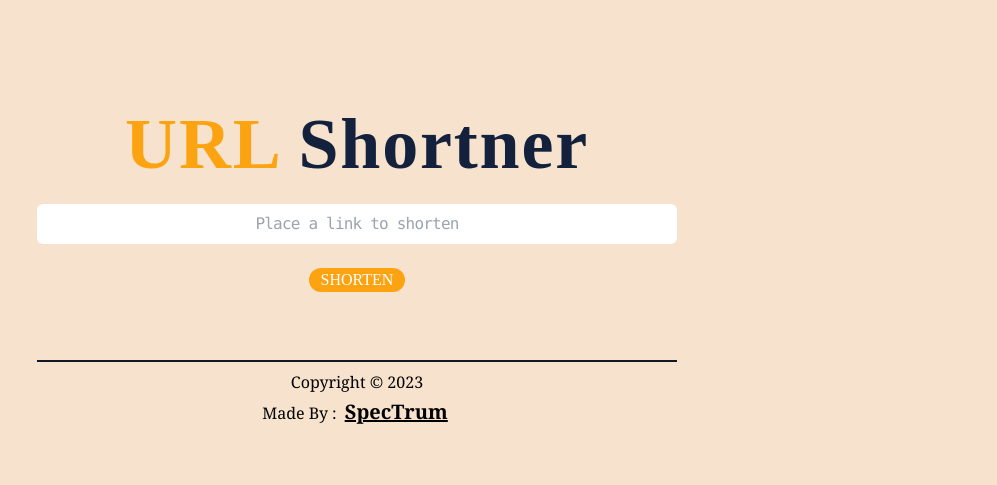
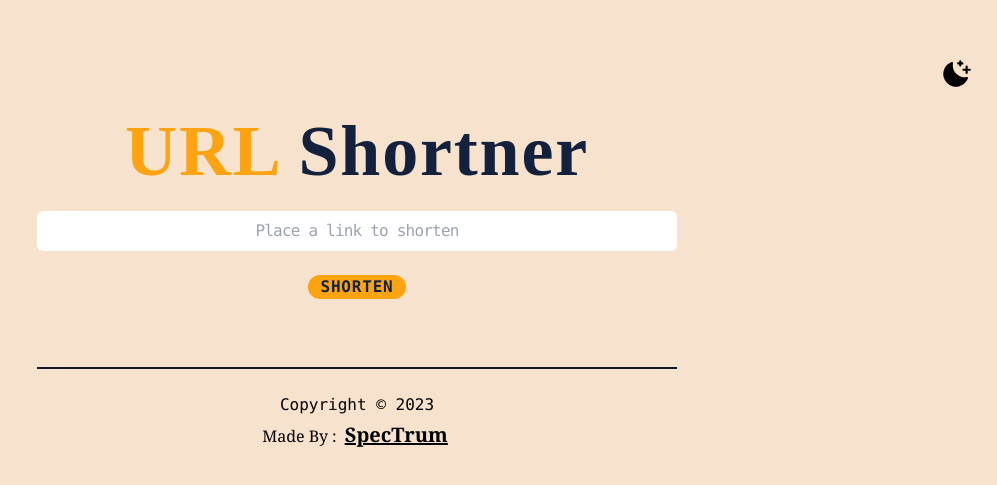
Before and after one commit to Annany2002/urlShortner, a React (Vite) app: page / in a window 1280 px wide. Shown: the part 137-622 px from the top of the page, without its empty margins (283-1280 px from the left). Built offline with nearby package versions, Linux system fonts and the light colour scheme; a web font is replaced by a local one.

Commit message:
Dark Mode added

```diff
--- a/index.html
+++ b/index.html
@@ -8,6 +8,17 @@
   </head>
   <body>
     <div id="root"></div>
-    <script type="module" src="/src/main.jsx"></script>
+    <script type="module" src="/src/main.jsx">
+  // It's best to inline this in `head` to avoid FOUC (flash of unstyled content) when changing pages or themes
+  // if (
+  //   localStorage.getItem('color-theme') === 'dark' ||
+  //   (!('color-theme' in localStorage) &&
+  //     window.matchMedia('(prefers-color-scheme: dark)').matches)
+  // ) {
+  //   document.documentElement.classList.add('dark');
+  // } else {
+  //   document.documentElement.classList.remove('dark');
+  // }
+    </script>
   </body>
 </html>
--- a/package.json
+++ b/package.json
@@ -9,6 +9,7 @@
     "preview": "vite preview"
   },
   "dependencies": {
+    "@phosphor-icons/react": "^2.0.6",
     "axios": "^1.3.4",
     "react": "^18.2.0",
     "react-copy-to-clipboard": "^5.1.0",
--- a/src/App.jsx
+++ b/src/App.jsx
@@ -5,7 +5,12 @@ import RecentLinks from './RecentLinks'
 import { useState } from 'react'
 
 const App = () => {
-  const [ data, setData ] = useState(JSON.parse(localStorage.getItem('data')) || [])
+  const [data, setData] = useState(JSON.parse(localStorage.getItem('data')) || []);
+  const [darkTheme, setDarkTheme] = useState(false);
+
+  function cn(...classes) {
+    return classes.filter(Boolean).join(' ')
+  }
 
   const handleDelete = (id) => {
     let items = data
@@ -20,10 +25,13 @@ const App = () => {
   }
 
   return (
-    <div className='bg-[#f6e2cd] flex flex-col justify-center h-auto min-h-screen'>
+    <div className={darkTheme ? 'dark' : ' '}>
+      <div className='bg-[#f6e2cd] flex flex-col justify-center h-auto min-h-screen dark:bg-[#14213d]'>
         <InputShortner
           data={data}
           setData={setData}
+          darkTheme={darkTheme}
+          setDarkTheme={setDarkTheme}
         />
         <RecentLinks
           data={data}
@@ -31,6 +39,7 @@ const App = () => {
         />
         <Footer />
       </div>
+    </div>
   )
 }
 export default App
--- a/src/Footer.jsx
+++ b/src/Footer.jsx
@@ -1,11 +1,11 @@
 const Footer = () => {
   return (
-    <div className="flex flex-col text-center w-full mb-2">
-      <div className="mt-3 font-thin mx-auto w-3/4 border-t-2 border-gray-900 sm:mt-10 md:max-w-[640px]">
-        <p className="mt-2 mb-1 font-serif">Copyright © 2023</p>
-        <p className="pr-1 font-serif">
+    <div className="flex flex-col text-center w-full mb-2 pb-3">
+      <div className="mt-3 font-thin mx-auto w-3/4 border-t-2 border-gray-900 sm:mt-10 md:max-w-[640px] dark:border-gray-200 dark:text-[#e5e5e5]">
+        <p className="mt-2 mb-1 font-mono pt-4">Copyright © 2023</p>
+        <p className="pr-1 font-serif pb-2">
           Made By :
-          <a className="font-bold text-xl font-serif t0 underline pl-2" href="https://github.com/Annany2002">
+          <a className="font-bold text-xl font-serif t0 underline pl-2 dark:text-gray-300" href="https://github.com/Annany2002">
             SpecTrum
           </a>
         </p>
--- a/src/InputShortner.jsx
+++ b/src/InputShortner.jsx
@@ -1,7 +1,8 @@
 import { useState } from "react";
 import axios from 'axios';
+import { Sun, MoonStars } from "@phosphor-icons/react";
 
-const InputShortner = ({ data, setData }) => {
+const InputShortner = ({ data, setData, darkTheme, setDarkTheme }) => {
 	const [value, setValue] = useState("");
 	const [loading, setLoading] = useState(false)
 	const [error, setError] = useState(null)
@@ -33,9 +34,16 @@ const InputShortner = ({ data, setData }) => {
 
 	return (
 		<div className="flex flex-col items-center mb-3">
+			<button className='ml-auto px-6 py-2'
+				type="button"
+				onClick={() =>
+					setDarkTheme(!darkTheme)
+				}>
+				{darkTheme ? <Sun size={34} color={'#fff'} weight='fill' /> : <MoonStars size={34} weight="fill" />}
+			</button>
 			<div className="flex flex-col my-4 sm:flex-row">
-				<h1 className="font-bold text-[#fca311] px-2 tracking-wide text-6xl md:text-7xl text-center">URL</h1>
-				<h1 className="text-[#14213d] font-bold tracking-wide text-6xl px-2 md:text-7xl">Shortner</h1>
+				<h1 className="font-bold text-[#fca311] px-2 tracking-wide text-6xl md:text-7xl text-center dark:text-[#eae2b7]">URL</h1>
+				<h1 className="text-[#14213d] dark:text-[#e5e5e5] font-bold tracking-wide text-6xl px-2 md:text-7xl">Shortner</h1>
 			</div>
 			<input
 				type="text"
@@ -48,7 +56,7 @@ const InputShortner = ({ data, setData }) => {
 			/>
 			<button
 				onClick={handleClick}
-				className="uppercase bg-[#fca311] text-white border-none outline-none px-3 rounded-xl my-4 focus:bg-[#fca311] hover:bg-orange-500 hover:text-gray-100 font-thin"
+				className="uppercase bg-[#fca311] text-[#14213d] border-none font-mono tracking-wider outline-none px-3 rounded-xl my-4 focus:bg-[#fca311] hover:bg-orange-500 hover:text-gray-100 font-bold dark:text-[#e5e5e5]"
 			>shorten</button>
 			{
 				loading && <p className="font-thin text-md sm:text-2xl lg:text-3xl font-serif text-[#14213d] tracking-widest">
--- a/src/RecentLinks.jsx
+++ b/src/RecentLinks.jsx
@@ -1,5 +1,4 @@
 import CopyToClipboard from "react-copy-to-clipboard"
-import { useEffect } from "react"
 
 export default function RecentLinks({ data, handleDelete}){
 
@@ -7,31 +6,31 @@ export default function RecentLinks({ data, handleDelete}){
     <div className='flex flex-col items-center mt-0 justify-center md:grid md:grid-cols-2 lg:grid-cols-3'>
       {
         data.map((i, index) =>
-          <div key={index + 'link'} className='w-2/3 tracking-wide text-center py-2 mx-auto border-2 my-2 break-words border-gray-900 hover:border-gray-600 rounded-3xl sm:w-3/4'>
+          <div key={index + 'link'} className='w-2/3 tracking-wide text-center py-2 mx-auto border-2 my-2 break-words border-gray-900 hover:border-gray-600 rounded-3xl sm:w-3/4 dark:border-gray-100 dark:hover:border-gray-500'>
             <p className='py-1 font-serif px-1 sm:px-3'>
-              <span className="font-semibold text-[#14213d]">
+              <span className="font-semibold text-[#14213d] dark:text-[#e5e5e5] font-mono">
                 Original Link : {' '}
               </span>
-              <span className="px-2 font-light font-mono hover:text-gray-600 hover:underline hover:underline-offset-4">{i.full_link}</span>
+              <span className="px-2 font-light font-mono hover:text-gray-600 hover:underline hover:underline-offset-4 dark:text-[#e5e5e5] dark:hover:text-[#f2e9e4]">{i.full_link}</span>
             </p>
             <p className='font-serif px-1 sm:px-2 py-1'>
-              <span className="font-semibold text-[#14213d]">
+              <span className="font-semibold text-[#14213d] dark:text-[#e5e5e5] font-mono">
                 Shorten Link : {' '}
               </span>
-              <span className="font-mono px-1 hover:underline hover:text-gray-600 hover:underline-offset-2">
+              <span className="font-mono px-1 hover:underline hover:text-gray-600 hover:underline-offset-2 dark:text-[#e5e5e5] dark:hover:text-[#f2e9e4]">
                 {i.short_link}
               </span>
             </p>
             <CopyToClipboard
               text={i.short_link}
             >
-              <button className="border-2 border-gray-900 font-mono tracking-wider bg-[#fca311] mx-2 px-6 my-1 font-bold rounded-md">
+              <button className="border-2 border-gray-900 font-mono tracking-wider bg-[#fca311] mx-2 px-6 my-1 font-bold rounded-md dark:text-[#e5e5e5]">
                 Copy
               </button>
             </CopyToClipboard>
             <button
               onClick={(e) => handleDelete(i.id)}
-              className="border-2 border-gray-900 font-mono px-4 font-bold rounded-md bg-[#fca311] hover:bg-[#ffb133] my-1 mx-2">Remove</button>
+              className="border-2 border-gray-900 font-mono px-4 font-bold rounded-md bg-[#fca311] hover:bg-[#ffb133] my-1 mx-2 dark:text-[#e5e5e5]">Remove</button>
           </div>
         )
       }
--- a/tailwind.config.cjs
+++ b/tailwind.config.cjs
@@ -4,6 +4,7 @@ module.exports = {
     "./index.html",
     "./src/**/*.{js,ts,jsx,tsx}",
   ],
+  darkMode:'class',
   theme: {
     extend: {},
   },
```
Also changed, not shown: 1 other file (tests, documents, lock files or other folders). Lines whose indentation alone changed are shown as unchanged.
